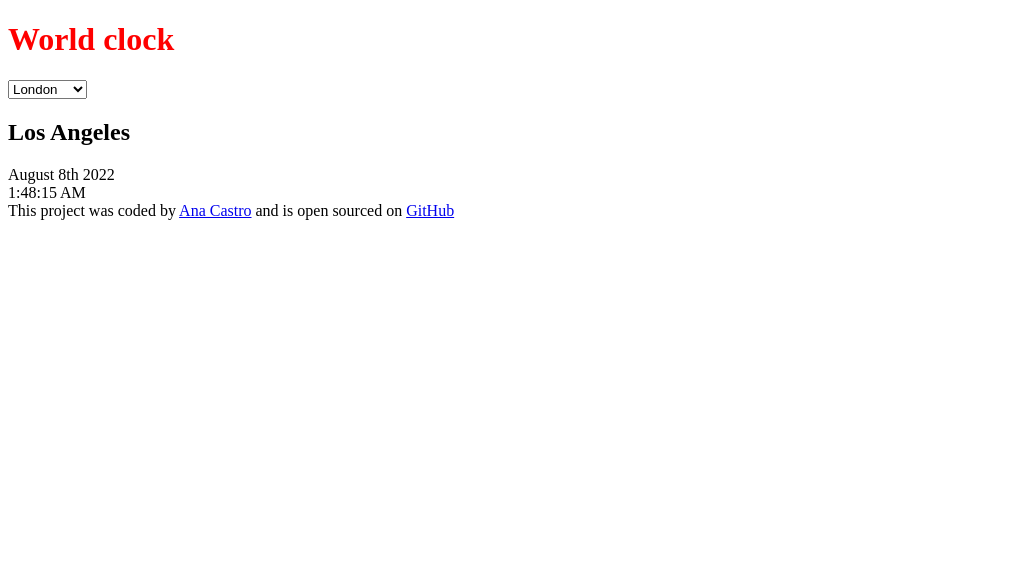
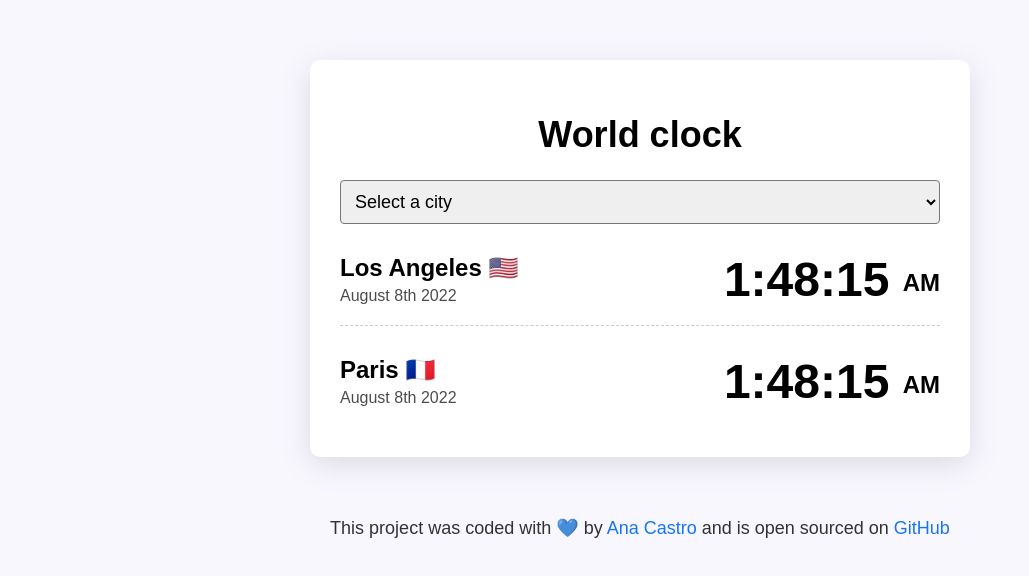
Before and after one commit to AnaTeresaCastro/World-clock, a plain HTML site: page index.html in a window 1280 px wide. Shown: the whole page, without its empty margins (0-1029 px from the left). Drawn offline with Linux system fonts and the light colour scheme.

Commit message:
Added CSS

```diff
--- a/css/style.css
+++ b/css/style.css
@@ -1,3 +1,60 @@
+body {
+  background-color: #f9f7fe;
+  font-family: sans-serif;
+}
+
 h1 {
-  color: red;
+  font-size: 36px;
+  text-align: center;
 }
+h2 {
+  margin: 30px 0 0 0;
+}
+select {
+  display: block;
+  padding: 10px;
+  width: 100%;
+  font-size: 18px;
+  border-radius: 4px;
+}
+.container {
+  max-width: 600px;
+  margin: 60px auto;
+  background: white;
+  border-radius: 10px;
+  box-shadow: rgba(100, 100, 111, 0.2) 0px 7px 29px 0px;
+  padding: 30px;
+}
+.city-details {
+  display: flex;
+  justify-content: space-between;
+
+  border-bottom: 1px dashed rgba(0, 0, 0, 0.2);
+}
+.city-details:last-child {
+  border: none;
+}
+.time {
+  position: relative;
+  margin-top: -30px;
+  font-size: 48px;
+  font-weight: bold;
+}
+.time small {
+  vertical-align: middle;
+  font-size: 24px;
+  line-height: 48px;
+}
+.date {
+  opacity: 0.7;
+  margin: 5px 0 20px 0;
+}
+footer {
+  text-align: center;
+  font-size: 18px;
+  color: rgba(0, 0, 0, 0.8);
+}
+a {
+  color: #1774f6;
+  text-decoration: none;
+}
--- a/index.html
+++ b/index.html
@@ -10,20 +10,28 @@
     <div class="container">
       <h1>World clock</h1>
       <select>
+        <option value="">Select a city</option>
         <option value="">London</option>
         <option value="">New York</option>
         <option value="">Auckland</option>
         <option value="">Tokyo</option>
       </select>
-      <h2>Los Angeles</h2>
-      <div class="date">August 8th 2022</div>
-      <div class="time">1:48:15 AM</div>
+      <h2>Los Angeles 🇺🇸</h2>
+      <div class="city-details">
+        <div class="date">August 8th 2022</div>
+        <div class="time">1:48:15 <small>AM</small></div>
+      </div>
+      <h2>Paris 🇫🇷</h2>
+      <div class="city-details">
+        <div class="date">August 8th 2022</div>
+        <div class="time">1:48:15 <small>AM</small></div>
+      </div>
+    </div>
+    <footer>
+      This project was coded with 💙 by <a href="#">Ana Castro</a> and is open
+      sourced on <a href="#">GitHub</a>
+    </footer>
 
-      <footer>
-        This project was coded by <a href="#">Ana Castro</a> and is open sourced
-        on <a href="#">GitHub</a>
-      </footer>
-    </div>
     <script src="javascript/index.js"></script>
   </body>
 </html>
```
